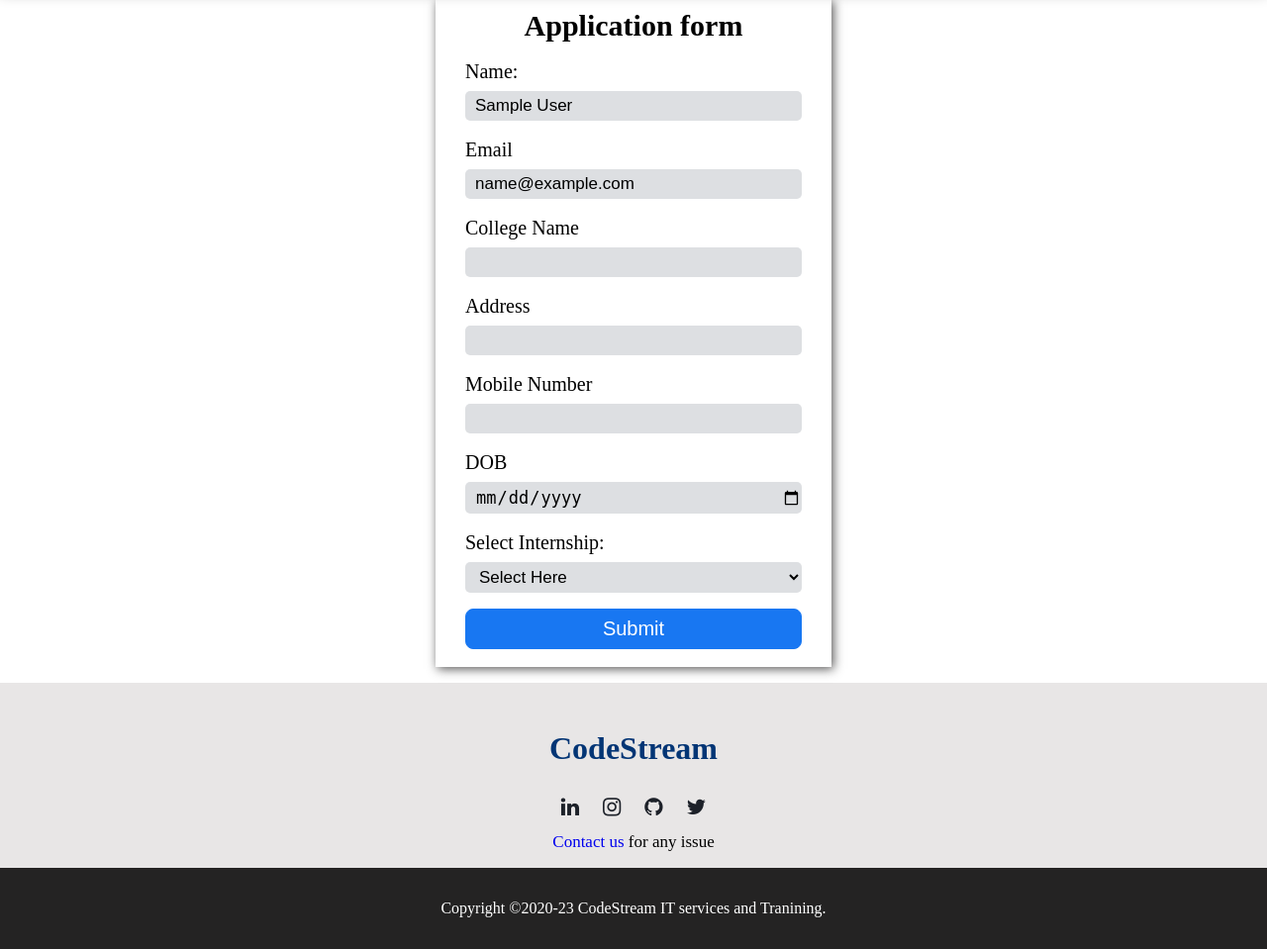
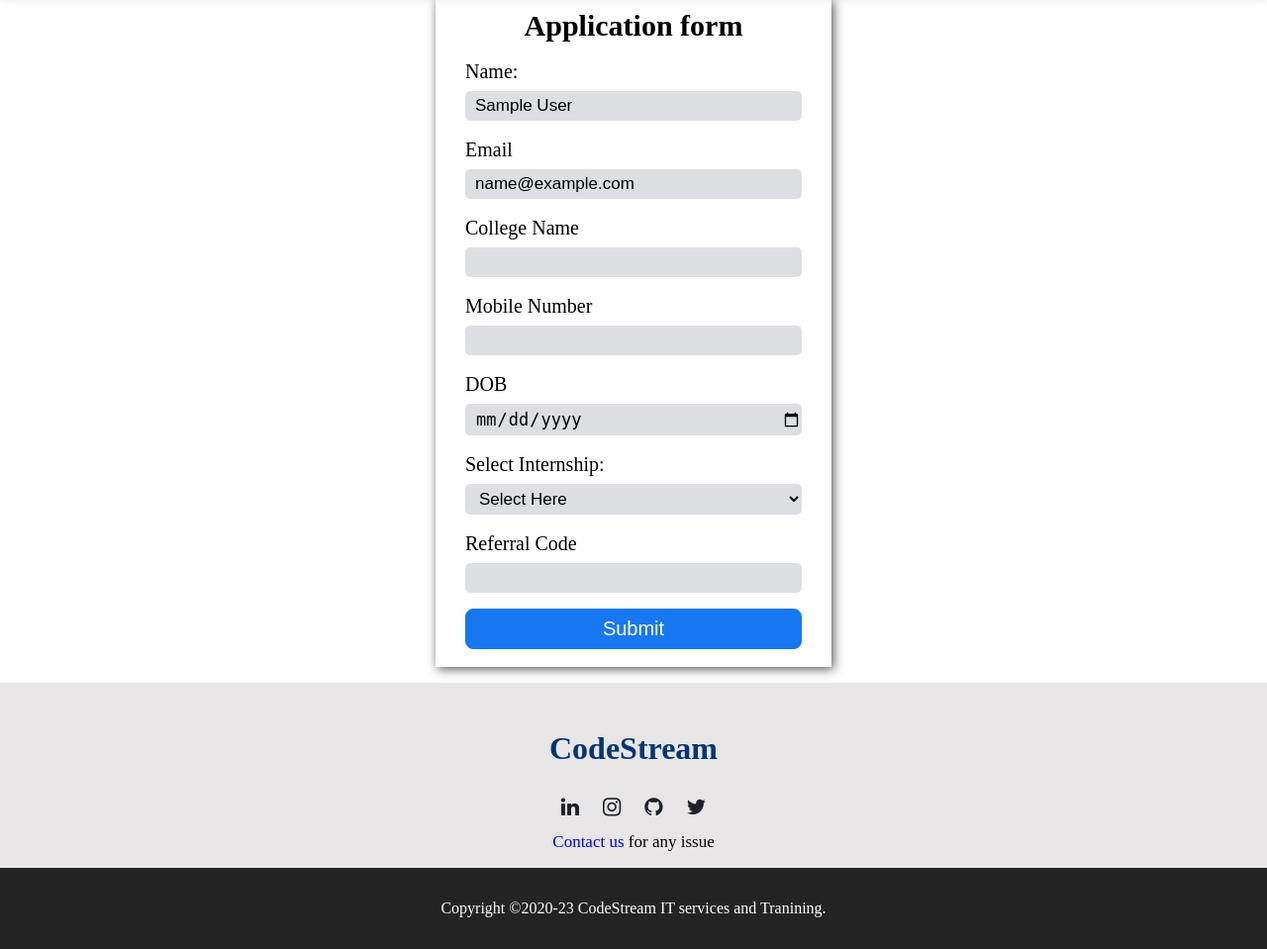
Before and after one commit to anon576/streamline, a Flask app: page /applyform/1 in a window 1280 px wide. Shown: the part 81-1040 px from the top of the page at 99% size. Run offline with Flask 3, Linux system fonts and the light colour scheme; the visitor is signed in with stand-in values (Sample User, id 1).

Commit message:
referral

```diff
--- a/templates/applyform.html
+++ b/templates/applyform.html
@@ -24,8 +24,7 @@
             <label for="college">College Name</label>
             <input type="text" name="college" id="college" required>
 
-            <label for="address">Address</label>
-            <input type="text" name="address" id="address" required>
+
 
             <label for="mobile">Mobile Number</label>
             <input type="text" name="mobile" id="mobile" required>
@@ -78,7 +77,8 @@
 
             </select>
 
-
+            <label for="address">Referral Code</label>
+            <input type="text" name="address" id="address" required>
             <button type="submit">Submit</button>
         </form>
     </section>
```
